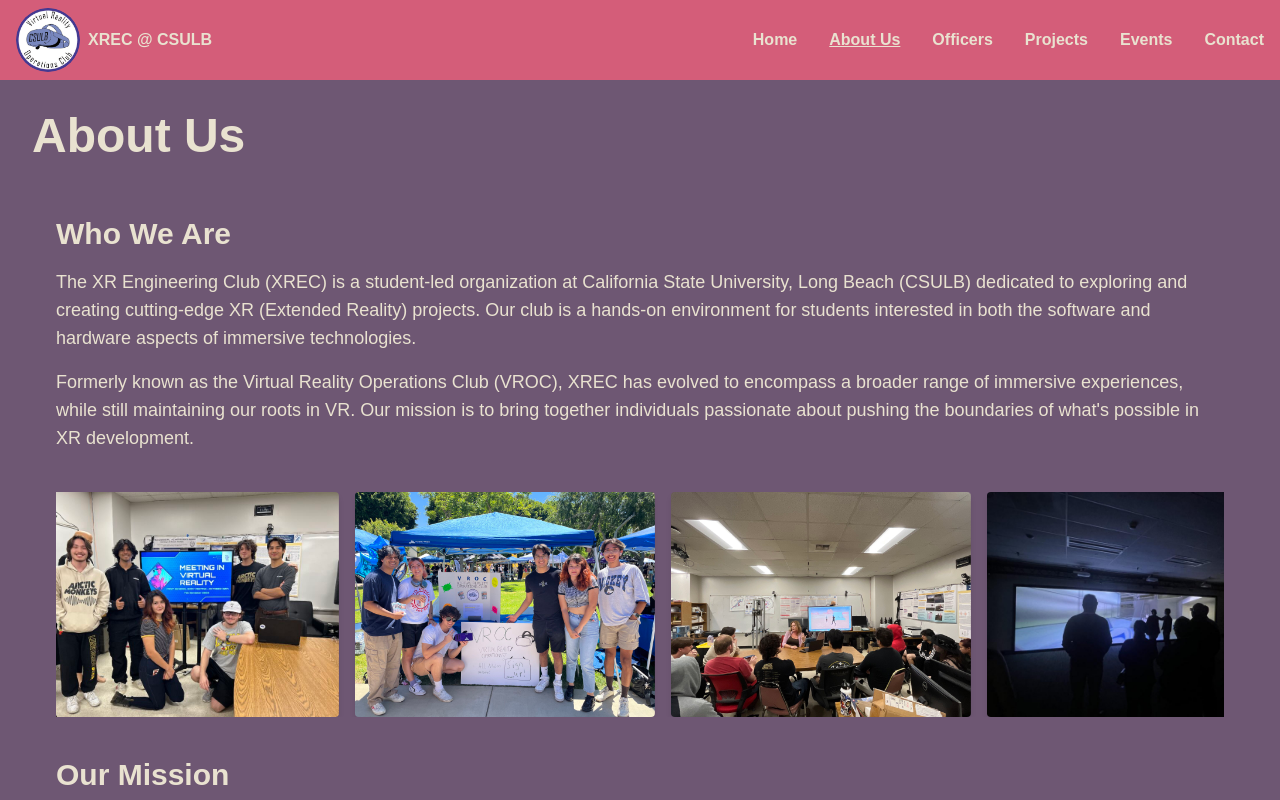
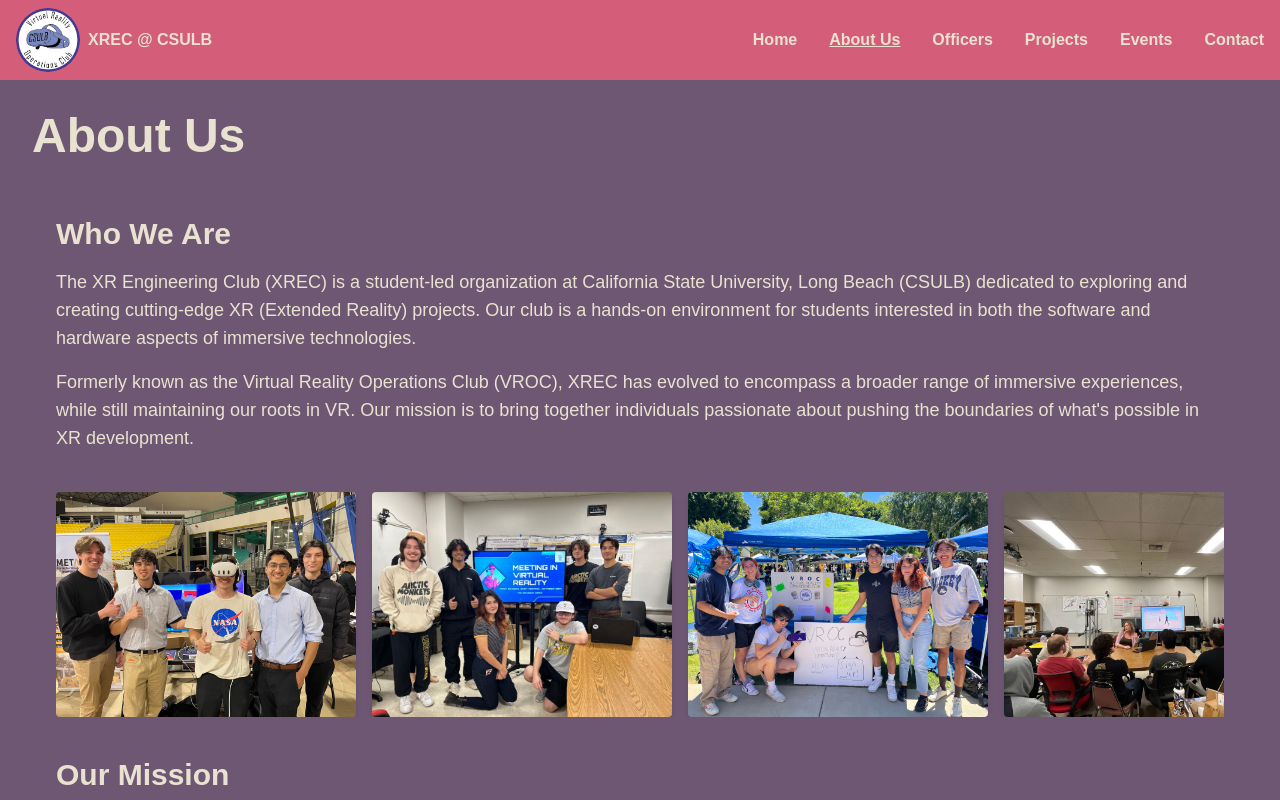
Before and after one commit to chuckmilton/xrec-website, a Next.js app: page /about in a window 1280 px wide. Shown: the top 800 px of the page. Built offline with nearby package versions, Linux system fonts and the light colour scheme.

Commit message:
Improve UI

```diff
--- a/src/app/about/page.js
+++ b/src/app/about/page.js
@@ -1,15 +1,16 @@
-// app/about/page.js
 'use client';
 
+import { useState, useEffect, useRef } from 'react';
 import Image from 'next/image'; // If using Next.js Image component
 import { motion } from 'framer-motion'; // Import Framer Motion
 
 export default function AboutUs() {
-  // Variants for the scroll animation
+  // Variants for the scroll animation (for other sections)
   const fadeInUp = {
     hidden: { opacity: 0, y: 50 },
     visible: { opacity: 1, y: 0 },
   };
+
   const images = [
     { src: '/images/group.jpeg', alt: 'XREC Group Photo' },
     { src: '/images/gbm2.png', alt: 'General Body Meeting Photo' },
@@ -24,12 +25,29 @@
     { src: '/images/droneimg.jpg', alt: 'Drone Photo' },
   ];
 
+  // Reference to the carousel container to measure its scroll width.
+  const carouselRef = useRef(null);
+  const [dragConstraints, setDragConstraints] = useState({ left: 0, right: 0 });
+
+  useEffect(() => {
+    function updateConstraints() {
+      if (carouselRef.current) {
+        // Calculate the difference between the total scroll width and the visible width.
+        const scrollWidth = carouselRef.current.scrollWidth;
+        const offsetWidth = carouselRef.current.offsetWidth;
+        setDragConstraints({ left: -(scrollWidth - offsetWidth), right: 0 });
+      }
+    }
+    updateConstraints();
+    window.addEventListener('resize', updateConstraints);
+    return () => window.removeEventListener('resize', updateConstraints);
+  }, []);
+
   return (
     <div>
       <main className="p-8 text-beige">
         <h1 className="text-5xl font-semibold mb-8 text-beige">About Us</h1>
         <div className="p-6 rounded max-w-100">
-
           {/* Who We Are Section */}
           <motion.section
             className="mb-10"
@@ -48,7 +66,7 @@
             </p>
           </motion.section>
 
-          {/* Group Photo Section */}
+          {/* Group Photo Section (Draggable Carousel) */}
           <motion.section
             className="mb-10 overflow-hidden w-full"
             initial="hidden"
@@ -57,23 +75,22 @@
             transition={{ duration: 0.6 }}
             variants={fadeInUp}
           >
-            <div className="relative flex w-full overflow-hidden">
+            {/* The container below will hide overflow and is used for measuring constraints */}
+            <div ref={carouselRef} className="relative flex w-full overflow-hidden cursor-grab">
               <motion.div
                 className="flex gap-4"
+                drag="x"
+                dragConstraints={dragConstraints}
+                whileTap={{ cursor: 'grabbing' }}
                 initial={{ x: 0 }}
-                animate={{ x: '-150%' }}
-                transition={{
-                  duration: 30,
-                  repeat: Infinity,
-                  ease: 'linear',
-                }}
               >
-                {/* Duplicate the image set to create a seamless loop */}
-                {[...images, ...images].map((image, index) => (
+                {/* Render each image (you can duplicate if desired) */}
+                {images.map((image, index) => (
                   <Image
                     key={index}
                     src={image.src}
                     alt={image.alt}
+                    draggable={false}
                     width={300}
                     height={200}
                     className="rounded shadow-md object-cover"
--- a/src/app/contact/page.js
+++ b/src/app/contact/page.js
@@ -80,7 +80,7 @@
           </div>
           <button
             type="submit"
-            className="w-full bg-orange-500 hover:bg-orange-600 text-orange font-semibold py-2 px-4 rounded transition-colors duration-300"
+            className="text-white w-full hover:bg-orange-600 font-semibold py-2 px-4 rounded transition-colors duration-300 border-2 border-radius-10 border-orange bg-orange"
           >
             Send Message
           </button>
```
